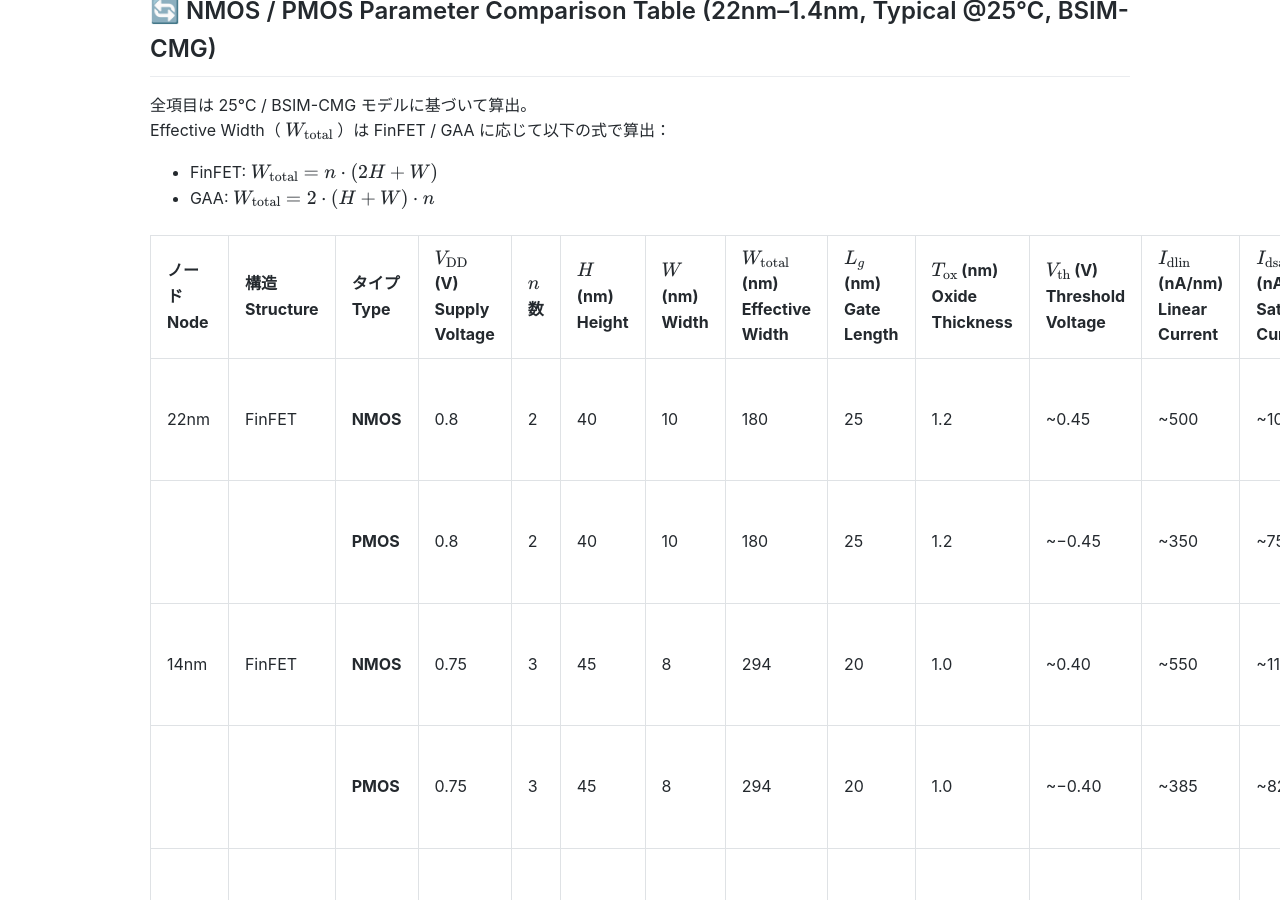
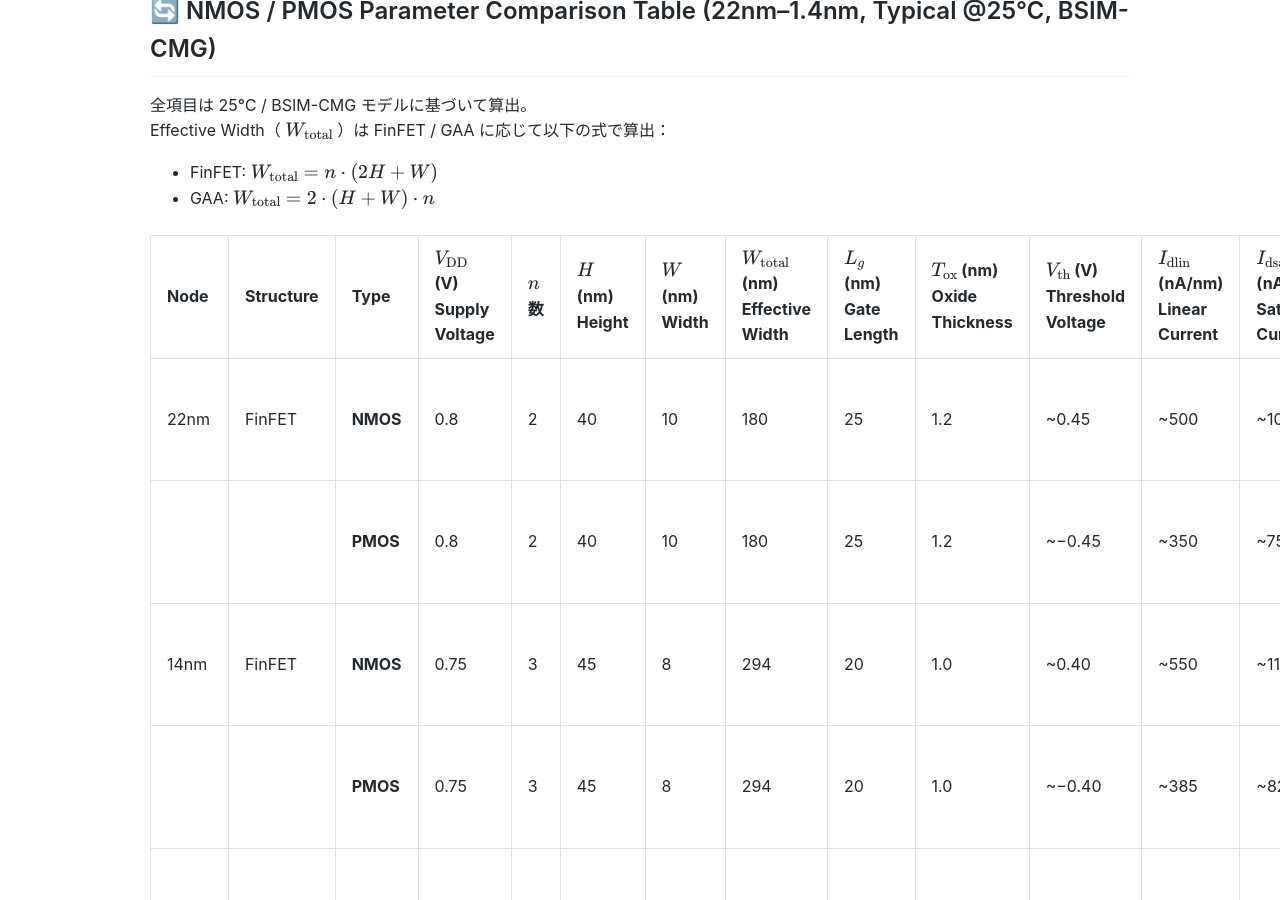
Before and after one commit to Samizo-AITL/Edusemi-v4x, a Jekyll site: the page built from f_chapter1_finfet_gaa/appendixf1_05_node_params.md, in a window 1280 px wide and 900 px high, scrolled down 347 px. Built offline with Jekyll 4.4.1, drawn with Linux system fonts in a browser that asks for light colours.

Commit message:
Update appendixf1_05_node_params.md

```diff
--- a/f_chapter1_finfet_gaa/appendixf1_05_node_params.md
+++ b/f_chapter1_finfet_gaa/appendixf1_05_node_params.md
@@ -15,7 +15,7 @@
 - FinFET: $W_{\mathrm{total}} = n \cdot (2H + W)$
 - GAA: $W_{\mathrm{total}} = 2 \cdot (H + W) \cdot n$
 
-| ノード<br>Node | 構造<br>Structure | タイプ<br>Type | $V_{\mathrm{DD}}$ (V)<br>Supply Voltage | $n$<br>数 | $H$ (nm)<br>Height | $W$ (nm)<br>Width | $W_{\mathrm{total}}$ (nm)<br>Effective Width | $L_g$ (nm)<br>Gate Length | $T_{\mathrm{ox}}$ (nm)<br>Oxide Thickness | $V_{\mathrm{th}}$ (V)<br>Threshold Voltage | $I_{\mathrm{dlin}}$ (nA/nm)<br>Linear Current | $I_{\mathrm{dsat}}$ (nA/nm)<br>Saturation Current | $I_{\mathrm{off}}$ (nA/nm)<br>Leakage | $I_{\mathrm{cutoff}}$ (nA)<br>Cutoff Current | $BV_{DS}$ (V)<br>Breakdown Voltage | 備考 / Note |
+| Node | Structure | Type | $V_{\mathrm{DD}}$ (V)<br>Supply Voltage | $n$<br>数 | $H$ (nm)<br>Height | $W$ (nm)<br>Width | $W_{\mathrm{total}}$ (nm)<br>Effective Width | $L_g$ (nm)<br>Gate Length | $T_{\mathrm{ox}}$ (nm)<br>Oxide Thickness | $V_{\mathrm{th}}$ (V)<br>Threshold Voltage | $I_{\mathrm{dlin}}$ (nA/nm)<br>Linear Current | $I_{\mathrm{dsat}}$ (nA/nm)<br>Saturation Current | $I_{\mathrm{off}}$ (nA/nm)<br>Leakage | $I_{\mathrm{cutoff}}$ (nA)<br>Cutoff Current | $BV_{DS}$ (V)<br>Breakdown Voltage | Note |
 |----------------|------------------|----------------|----------------------|-----|-----------|-----------|-------------------------|----------------|------------------------|-------------------------|----------------------------|-----------------------------|-----------------------------|----------------------------|-------------------------|------------------------|
 | 22nm | FinFET | **NMOS** | 0.8 | 2 | 40 | 10 | 180 | 25 | 1.2 | ~0.45 | ~500 | ~1000 | ~10 | ~100 | ~2.0 | 25℃ / BSIM-CMG |
 |      |        | **PMOS** | 0.8 | 2 | 40 | 10 | 180 | 25 | 1.2 | ~−0.45 | ~350 | ~750 | ~10 | ~100 | ~2.0 | 25℃ / BSIM-CMG |
@@ -82,7 +82,7 @@
 > **これらの数値は、BSIM-CMGモデルに基づいて算出された代表値です。**
 > **These values are estimated based on the BSIM-CMG model.**
 
-| ノード<br>Node | タイプ<br>Type | $R_{\mathrm{active}}$ (Ω/□)<br>Diffusion | $R_{\mathrm{gate}}$ (Ω/□)<br>Gate | $R_{\mathrm{contact}}$ (Ω)<br>Contact Chain | $R_{\mathrm{via}}$ (Ω)<br>Via Chain | $R_{\mathrm{metal}}$ (Ω/□)<br>Metal |
+| Node | Type | $R_{\mathrm{active}}$ (Ω/□)<br>Diffusion | $R_{\mathrm{gate}}$ (Ω/□)<br>Gate | $R_{\mathrm{contact}}$ (Ω)<br>Contact Chain | $R_{\mathrm{via}}$ (Ω)<br>Via Chain | $R_{\mathrm{metal}}$ (Ω/□)<br>Metal |
 |----------------|----------------|------------------------------|-------------------------|----------------------------------|-------------------------|--------------------------|
 | 22nm           | **NMOS**       | ~80                         | ~2.5                    | ~100                             | ~120                    | ~0.12                   |
 |                | **PMOS**       | ~90                         | ~2.6                    | ~110                             | ~130                    | ~0.13                   |
```
